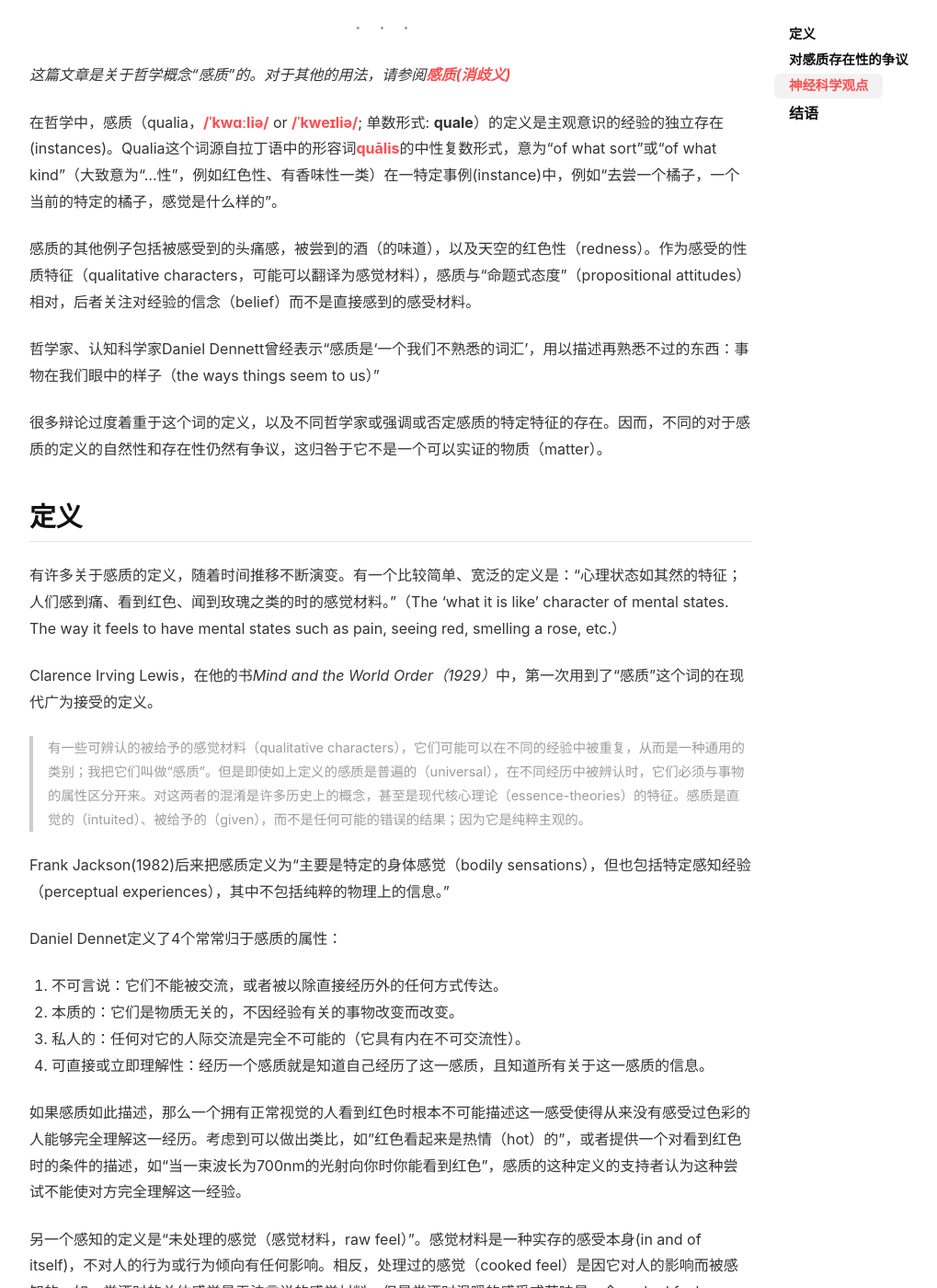
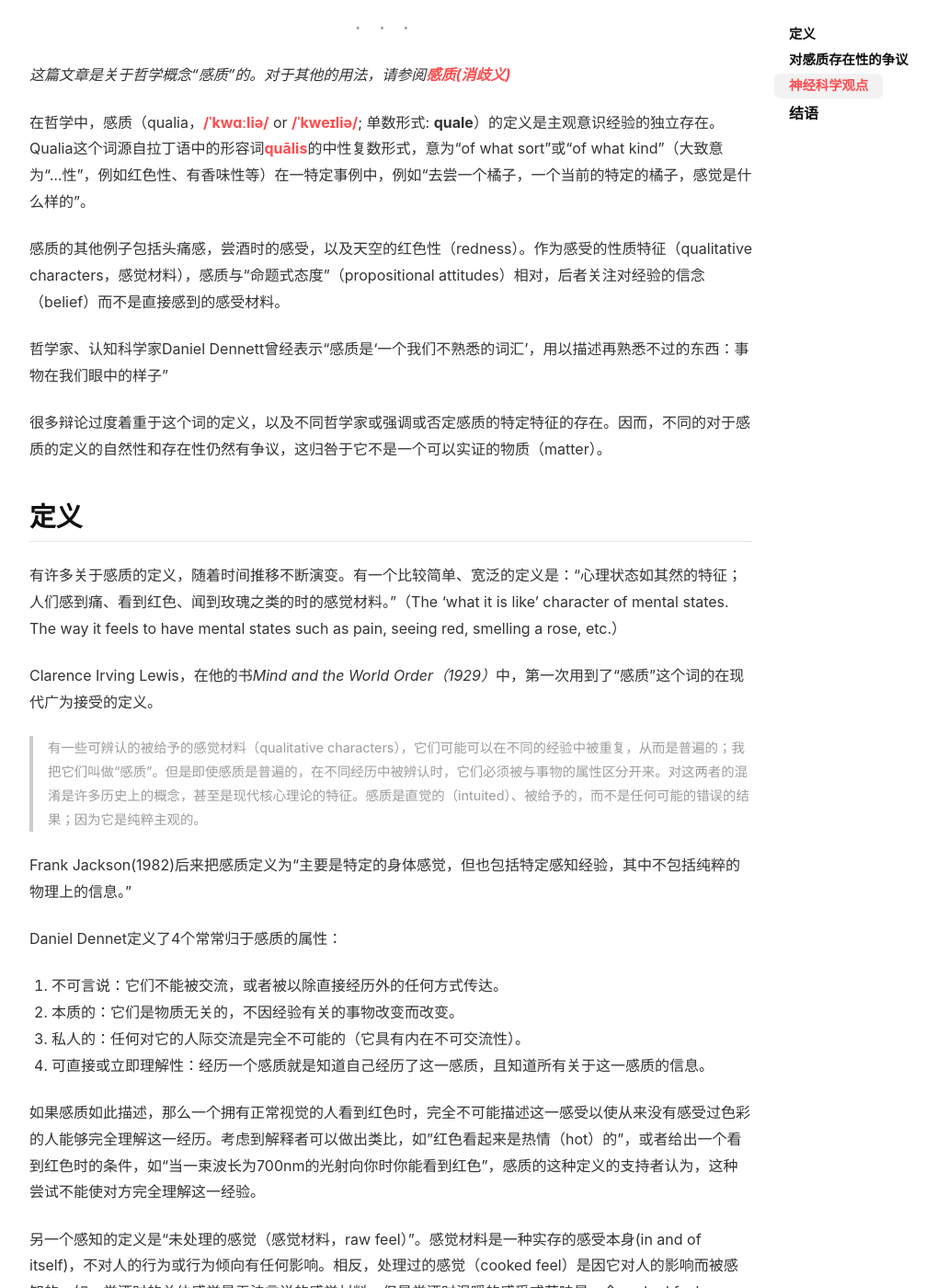
Before and after one commit to oxqpal19/oxqpal19.github.io, a Jekyll site: the page built from _posts/2018-07-29-wiki-qualia.md, in a window 1280 px wide and 1400 px high, scrolled down 289 px. Shown: the whole window at 92% size, without its empty margins (105-1124 px from the left). Built offline with Jekyll 4.4.1, drawn with Linux system fonts in a browser that asks for light colours; nearby versions of some CDN libraries; some of the changed text lies outside the part shown.

Commit message:
update translation

```diff
--- a/_posts/2018-07-29-wiki-qualia.md
+++ b/_posts/2018-07-29-wiki-qualia.md
@@ -12,11 +12,11 @@ From Wikipedia, the free encyclopedia
 
 *这篇文章是关于哲学概念“感质”的。对于其他的用法，请参阅[感质(消歧义)](https://en.wikipedia.org/wiki/Qualia_(disambiguation))*
 
-在哲学中，感质（qualia，[/ˈkwɑːliə/](https://en.wikipedia.org/wiki/Help:IPA/English "Help:IPA/English") or [/ˈkweɪliə/](https://en.wikipedia.org/wiki/Help:IPA/English "Help:IPA/English"); 单数形式: **quale**）的定义是主观意识的经验的独立存在(instances)。Qualia这个词源自拉丁语中的形容词[quālis](https://en.wiktionary.org/wiki/qualis "wikt:qualis")的中性复数形式，意为“of what sort”或“of what kind”（大致意为“...性”，例如红色性、有香味性一类）在一特定事例(instance)中，例如“去尝一个橘子，一个当前的特定的橘子，感觉是什么样的”。
+在哲学中，感质（qualia，[/ˈkwɑːliə/](https://en.wikipedia.org/wiki/Help:IPA/English "Help:IPA/English") or [/ˈkweɪliə/](https://en.wikipedia.org/wiki/Help:IPA/English "Help:IPA/English"); 单数形式: **quale**）的定义是主观意识经验的独立存在。Qualia这个词源自拉丁语中的形容词[quālis](https://en.wiktionary.org/wiki/qualis "wikt:qualis")的中性复数形式，意为“of what sort”或“of what kind”（大致意为“...性”，例如红色性、有香味性等）在一特定事例中，例如“去尝一个橘子，一个当前的特定的橘子，感觉是什么样的”。
 
-感质的其他例子包括被感受到的头痛感，被尝到的酒（的味道），以及天空的红色性（redness）。作为感受的性质特征（qualitative characters，可能可以翻译为感觉材料），感质与“命题式态度”（propositional attitudes）相对，后者关注对经验的信念（belief）而不是直接感到的感受材料。
+感质的其他例子包括头痛感，尝酒时的感受，以及天空的红色性（redness）。作为感受的性质特征（qualitative characters，感觉材料），感质与“命题式态度”（propositional attitudes）相对，后者关注对经验的信念（belief）而不是直接感到的感受材料。
 
-哲学家、认知科学家Daniel Dennett曾经表示“感质是‘一个我们不熟悉的词汇’，用以描述再熟悉不过的东西：事物在我们眼中的样子（the ways things seem to us）”
+哲学家、认知科学家Daniel Dennett曾经表示“感质是‘一个我们不熟悉的词汇’，用以描述再熟悉不过的东西：事物在我们眼中的样子”
 
 很多辩论过度着重于这个词的定义，以及不同哲学家或强调或否定感质的特定特征的存在。因而，不同的对于感质的定义的自然性和存在性仍然有争议，这归咎于它不是一个可以实证的物质（matter）。
 
@@ -28,9 +28,9 @@ From Wikipedia, the free encyclopedia
 
 Clarence Irving Lewis，在他的书*Mind and the World Order（1929）*中，第一次用到了“感质”这个词的在现代广为接受的定义。
 
->有一些可辨认的被给予的感觉材料（qualitative characters），它们可能可以在不同的经验中被重复，从而是一种通用的类别；我把它们叫做“感质”。但是即使如上定义的感质是普遍的（universal），在不同经历中被辨认时，它们必须与事物的属性区分开来。对这两者的混淆是许多历史上的概念，甚至是现代核心理论（essence-theories）的特征。感质是直觉的（intuited）、被给予的（given），而不是任何可能的错误的结果；因为它是纯粹主观的。
+>有一些可辨认的被给予的感觉材料（qualitative characters），它们可能可以在不同的经验中被重复，从而是普遍的；我把它们叫做“感质”。但是即使感质是普遍的，在不同经历中被辨认时，它们必须被与事物的属性区分开来。对这两者的混淆是许多历史上的概念，甚至是现代核心理论的特征。感质是直觉的（intuited）、被给予的，而不是任何可能的错误的结果；因为它是纯粹主观的。
 
-Frank Jackson(1982)后来把感质定义为“主要是特定的身体感觉（bodily sensations），但也包括特定感知经验（perceptual experiences），其中不包括纯粹的物理上的信息。”
+Frank Jackson(1982)后来把感质定义为“主要是特定的身体感觉，但也包括特定感知经验，其中不包括纯粹的物理上的信息。”
 
 Daniel Dennet定义了4个常常归于感质的属性：
 1. 不可言说：它们不能被交流，或者被以除直接经历外的任何方式传达。
@@ -38,11 +38,11 @@ Daniel Dennet定义了4个常常归于感质的属性：
 3. 私人的：任何对它的人际交流是完全不可能的（它具有内在不可交流性）。
 4. 可直接或立即理解性：经历一个感质就是知道自己经历了这一感质，且知道所有关于这一感质的信息。
 
-如果感质如此描述，那么一个拥有正常视觉的人看到红色时根本不可能描述这一感受使得从来没有感受过色彩的人能够完全理解这一经历。考虑到可以做出类比，如”红色看起来是热情（hot）的”，或者提供一个对看到红色时的条件的描述，如“当一束波长为700nm的光射向你时你能看到红色”，感质的这种定义的支持者认为这种尝试不能使对方完全理解这一经验。
+如果感质如此描述，那么一个拥有正常视觉的人看到红色时，完全不可能描述这一感受以使从来没有感受过色彩的人能够完全理解这一经历。考虑到解释者可以做出类比，如”红色看起来是热情（hot）的”，或者给出一个看到红色时的条件，如“当一束波长为700nm的光射向你时你能看到红色”，感质的这种定义的支持者认为，这种尝试不能使对方完全理解这一经验。
 
 另一个感知的定义是“未处理的感觉（感觉材料，raw feel）”。感觉材料是一种实存的感受本身(in and of itself)，不对人的行为或行为倾向有任何影响。相反，处理过的感觉（cooked feel）是因它对人的影响而被感知的。如，尝酒时的总体感觉是无法言说的感觉材料，但是尝酒时温暖的感受或苦味是一个cooked feel。Cooked feel不是感质。
 
-根据Saul Kripke在他的论文“Identity and Necessity”（1971）中提出的一个观点，“感觉材料可以被有意义地讨论---感觉材料实存（exists）”的一个关键推论是使得两个实体展现出完全相同的行为，除了其中一个缺失感质，在逻辑上可能发生。物理主义的反对者声称，只凭借这个推论就足以否定物理主义；虽然很少有人去讨论这种缺失感质的实体（它们被称做哲学僵尸）。
+根据Saul Kripke在他的论文“Identity and Necessity”（1971）中提出的一个观点，“感觉材料可以被有意义地讨论---感觉材料实存”的一个关键推论是：两个实体展现出完全相同的行为，除了其中一个缺失感质，在逻辑上可能。物理主义的反对者声称，只凭借这个推论就足以否定物理主义；虽然很少有人去讨论这种缺失感质的实体（它们被称做哲学僵尸）。
 
 ## 对感质存在性的争议
 
```
